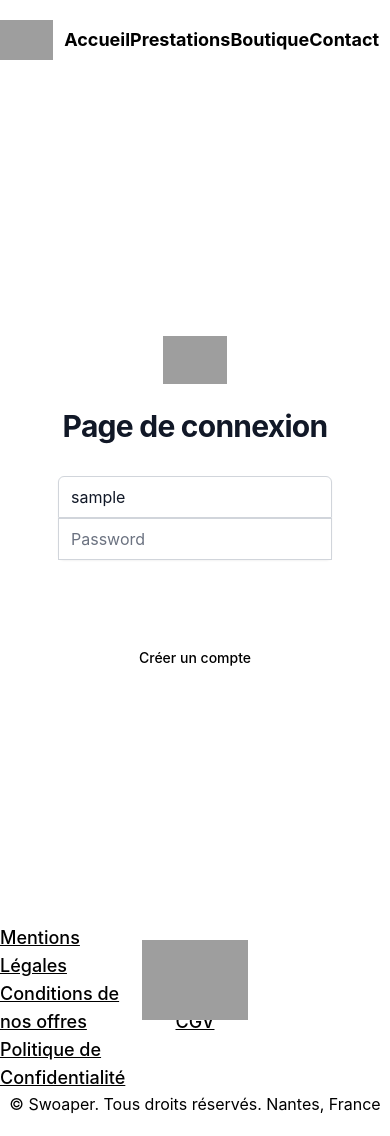
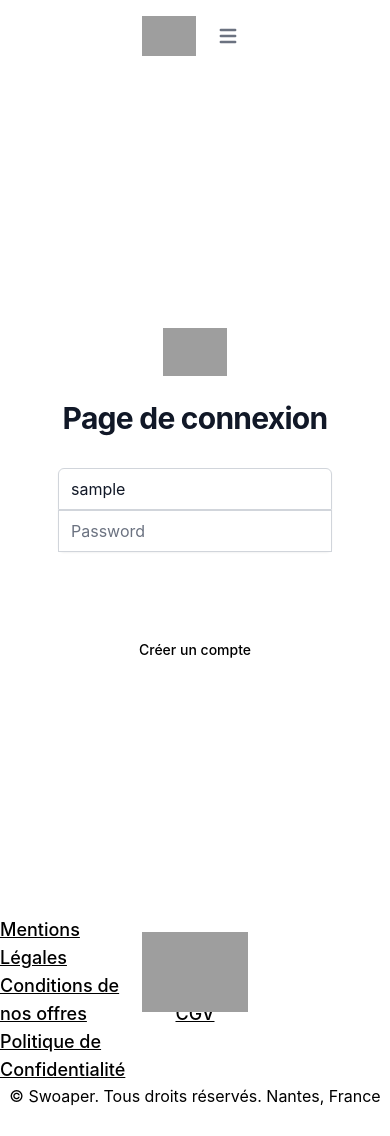
Before and after one commit to Frezz68/swoaper-back, a Symfony app: template templates/login/index.html.twig in a window 390 px wide. After the commit the page ends 1106 px from the top, so only its background shows below. Run offline with Twig, Linux system fonts and the light colour scheme; the template is opened without the code that fills it: most values are stand-ins (such as "Sample title", 1, 10 or a date in 2020); some libraries are stand-ins or nearby versions; grey boxes are pictures that could not be loaded.

Commit message:
navbar hamburger & footer & margins fixes

```diff
--- a/package.json
+++ b/package.json
@@ -26,7 +26,7 @@
     "dependencies": {
         "@tailwindcss/forms": "^0.5.3",
         "autoprefixer": "^10.4.13",
-        "flowbite": "^1.6.3",
+        "flowbite": "^1.6.5",
         "postcss": "^8.4.19",
         "postcss-loader": "^7.0.1",
         "tailwindcss": "^3.2.4"
--- a/tailwind.config.js
+++ b/tailwind.config.js
@@ -4,7 +4,7 @@
     content: [
         "./assets/**/*.js",
         "./templates/**/*.html.twig",
-        "./node_modules/flowbite/**/*.js",
+        "./node_modules/flowbite/**/*.js" // set up the path to the flowbite package
     ],
     theme: {
         extend: {
--- a/templates/base.html.twig
+++ b/templates/base.html.twig
@@ -14,7 +14,6 @@
 
         {% block javascripts %}
             {{ encore_entry_script_tags('app') }}
-            <script src="../path/to/flowbite/dist/flowbite.js"></script>
         {% endblock %}
     </head>
     <body class="w-full flex justify-center">
--- a/templates/components/_footer.html.twig
+++ b/templates/components/_footer.html.twig
@@ -4,7 +4,7 @@
             <img class="w-auto h-20" src="{{ asset('build/logo.png') }}" alt="logo"/>
         </div>
         <div class="w-full flex flex-row items-center justify-around my-14">
-            <ul class="m-0 flex flex-col justify-left items-start w-80">
+            <ul class="m-0 flex flex-col justify-left items-start w-80 ml-16 md:ml-0">
                 <a href="{{ path('app_home_page') }}">
                     <li class="font-medium text-lg underline">Mentions Légales</li>
                 </a>
--- a/templates/components/_navbar.html.twig
+++ b/templates/components/_navbar.html.twig
@@ -1,5 +1,5 @@
 {% block body %}
-    <nav class="w-full flex flex-row flex-nowrap justify-between items-center h-20">
+    <!--<nav class="w-full flex flex-row flex-nowrap justify-between items-center h-20">
         <div class="flex justify-end items-center w-1/4">
             <a href="{{ path('app_home_page') }}">
                 <img class="w-auto h-10" src="{{ asset('build/logo.png') }}" alt="">
@@ -35,5 +35,34 @@
                 </a>
             {% endif %}
         </div>
+    </nav> -->
+
+    <nav class="bg-white border-gray-200 dark:bg-gray-900">
+        <div class="max-w-screen-xl flex flex-wrap items-center justify-between mx-auto p-4">
+            <a href="{{ path('app_home_page') }}">
+                <img class="w-auto h-10" src="{{ asset('build/logo.png') }}" alt="">
+            </a>
+            <button data-collapse-toggle="navbar-default" type="button" class="inline-flex items-center p-2 ml-3 text-sm text-gray-500 rounded-lg lg:hidden hover:bg-gray-100 focus:outline-none focus:ring-2 focus:ring-gray-200 dark:text-gray-400 dark:hover:bg-gray-700 dark:focus:ring-gray-600" aria-controls="navbar-default" aria-expanded="false">
+                <span class="sr-only">Open main menu</span>
+                <svg class="w-6 h-6" aria-hidden="true" fill="currentColor" viewBox="0 0 20 20" xmlns="http://www.w3.org/2000/svg"><path fill-rule="evenodd" d="M3 5a1 1 0 011-1h12a1 1 0 110 2H4a1 1 0 01-1-1zM3 10a1 1 0 011-1h12a1 1 0 110 2H4a1 1 0 01-1-1zM3 15a1 1 0 011-1h12a1 1 0 110 2H4a1 1 0 01-1-1z" clip-rule="evenodd"></path></svg>
+            </button>
+            <div class="hidden w-full lg:block lg:w-auto" id="navbar-default">
+                <ul class="font-medium flex flex-col p-4 lg:p-0 mt-4 border border-gray-100 rounded-lg bg-gray-50 lg:flex-row lg:space-x-8 lg:mt-0 lg:border-0 lg:bg-white dark:bg-gray-800 lg:dark:bg-gray-900 dark:border-gray-700">
+                    <a href="{{ path('app_home_page') }}">
+                        <li class="font-bold text-lg mx-10 {% if app.request.get('_route') == 'app_home_page' %}border-b-4{% else %}hover:border-b-4{% endif %} border-black ease-out duration-100">Accueil</li>
+                    </a>
+                    <a href="{{ path('app_prestations_page') }}">
+                        <li class="font-bold text-lg mx-10  {% if app.request.get('_route') == 'app_prestations_page' %}border-b-4{% else %}hover:border-b-4{% endif %}  border-black ease-out duration-100">Prestations</li>
+                    </a>
+                    <a href="{{ path('app_store_index') }}">
+                        <li class="font-bold text-lg mx-10  {% if app.request.get('_route') == 'app_store_page' %}border-b-4{% else %}hover:border-b-4{% endif %} border-black ease-out duration-100">Boutique</li>
+                    </a>
+                    <a href="{{ path('app_contact_page') }}">
+                        <li class="font-bold text-lg mx-10  {% if app.request.get('_route') == 'app_contact_page' %}border-b-4{% else %}hover:border-b-4{% endif %}  border-black ease-out duration-100">Contact</li>
+                    </a>
+                </ul>
+            </div>
+        </div>
     </nav>
+
 {% endblock %}
--- a/templates/prestations/index.html.twig
+++ b/templates/prestations/index.html.twig
@@ -10,7 +10,7 @@
             </div>
             <div class="w-full lg:w-1/2 px-5 lg:px-0 flex justify-center items-center lg:items-start flex-col mb-10 lg-mb-0">
                 <h3 class="font-bold text-3xl mb-8">Nettoyage - 20 €</h3>
-                <p class="w-full lg:w-4/5 mb-8">Le nettoyage complet comprends l’intérieur et l’extérieur de la paire, il est possible de traiter des matériaux différents comme le daim par exemple avec un supplément de 5 €.<br>
+                <p class="w-full lg:w-4/5 mb-8 mx-16 md:mx-0">Le nettoyage complet comprends l’intérieur et l’extérieur de la paire, il est possible de traiter des matériaux différents comme le daim par exemple avec un supplément de 5 €.<br>
                     Tous les matériaux ont besoin d’un traitement différent, ce qui comprend  des produits et des brosses adaptés, ainsi que des connaissances pour les revitaliser.</p>
                 <a href="" class="border-4 border-gray-blue text-gray-600 font-bold py-2 px-4 rounded-lg hover:border-light-blue hover:text-light-blue">Coming Soon</a>
                 <!--{{ path('app_prestations_show_page') }} -->
@@ -19,7 +19,7 @@
         <div class="w-full flex flex-col lg:flex-row mt-20">
             <div class="w-full lg:w-1/2 px-5 lg:px-0 flex justify-center items-center lg:items-start flex-col mb-10 lg-mb-0 order-2 lg:order-1">
                 <h3 class="font-bold text-3xl mb-8">Déjaunissement - 15 €</h3>
-                <p class="w-full lg:w-4/5 mb-8">Avec le temps, il est possible que votre paire de chaussures jaunisse, à cause de l’usure naturelle, de l’exposition aux rayons UV et à l’oxydation. Pour palier à ça nous proposons de blanchir vos chaussures grâce à notre méthode et nos différents outils.
+                <p class="w-full lg:w-4/5 mb-8 mx-16 md:mx-0">Avec le temps, il est possible que votre paire de chaussures jaunisse, à cause de l’usure naturelle, de l’exposition aux rayons UV et à l’oxydation. Pour palier à ça nous proposons de blanchir vos chaussures grâce à notre méthode et nos différents outils.
                     <br>Les produits sont adaptés aux matériaux de la chaussure, permettant ainsi d’enlever ce jaunissement.</p>
                 <a href="" class="border-4 border-gray-blue text-gray-600 font-bold py-2 px-4 rounded-lg hover:border-light-blue hover:text-light-blue">Coming Soon</a>
                 <!--{{ path('app_prestations_show_page') }} -->
@@ -34,7 +34,7 @@
             </div>
             <div class="w-full lg:w-1/2 px-5 lg:px-0 flex justify-center items-center lg:items-start flex-col mb-10 lg-mb-0">
                 <h3 class="font-bold text-3xl mb-8">Sur devis</h3>
-                <p class="w-full lg:w-4/5 mb-8">Dans un premier temps, prendre contact avec nous via le site ou instagram en envoyant des photos de vos chaussures : ce qui nous verrons par la suite ensemble le(s) service(s) dont la paire a besoin. <br>Nous validerons ensemble le mode de réception de vos chaussures sur la région nantaise ou ses alentours en physique ou soit par envoi postal a votre charge pour environ 10€.
+                <p class="w-full lg:w-4/5 mb-8 mx-16 md:mx-0">Dans un premier temps, prendre contact avec nous via le site ou instagram en envoyant des photos de vos chaussures : ce qui nous verrons par la suite ensemble le(s) service(s) dont la paire a besoin. <br>Nous validerons ensemble le mode de réception de vos chaussures sur la région nantaise ou ses alentours en physique ou soit par envoi postal a votre charge pour environ 10€.
                     <br>Une fois la paire récupérée, je vous donne un délai et je vous tiens au courant de mon avancée avec des photos. Une fois que j’ai terminé la paire je vous contact et on se donne rendez-vous ou je renvoie la paire !</p>
                 <a href="" class="border-4 border-gray-blue text-gray-600 font-bold py-2 px-4 rounded-lg hover:border-light-blue hover:text-light-blue">Coming Soon</a>
                 <!--{{ path('app_contact_page') }} -->
```
Also changed, not shown: assets/app.js (+4 -5 lines), 2 other files.
